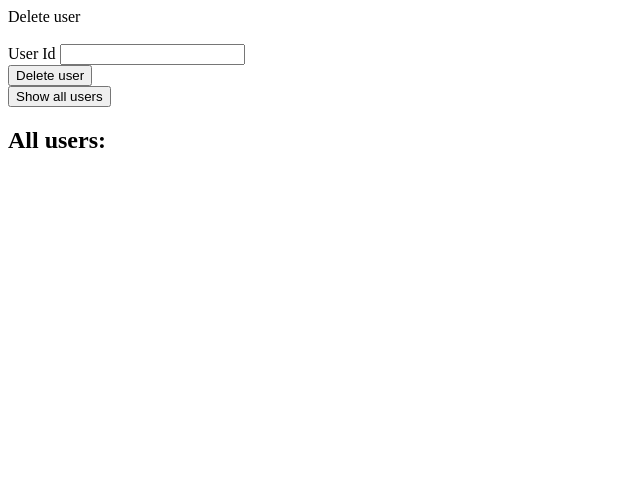
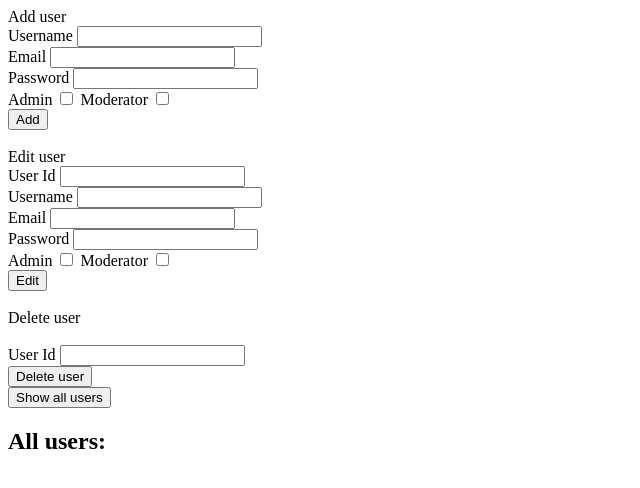
Before and after one commit to petrovicivan00/Backend_Node.js-Express-MongoDB-joi, a website: page app/static/models/users/users.html in a window 1280 px wide. Shown: the whole page, without its empty margins (0-640 px from the left). Drawn offline with Linux system fonts and the light colour scheme.

Commit message:
Add files via upload

```diff
--- a/app/static/models/movies/movies.js
+++ b/app/static/models/movies/movies.js
@@ -44,7 +44,6 @@ const addEntry = () => {
     const rating = document.getElementById("rating2").value;
 
     const requestData = {
-        movieId : movieId,
         title : title,
         genre : genre,
         year : Number.parseInt(year),
@@ -54,7 +53,7 @@ const addEntry = () => {
 
     const token = JSON.parse(localStorage.getItem("token"));
     fetch("http://localhost:3000/api/movies/" + movieId, {
-      method: "POST",
+      method: "PUT",
       headers: {
         "Content-Type": "application/json",
         token: `${token}`,
--- a/app/static/models/shows/shows.js
+++ b/app/static/models/shows/shows.js
@@ -47,7 +47,6 @@ const addEntry = () => {
     const rating = document.getElementById("rating2").value;
 
     const requestData = {
-        showId : showId,
         title : title,
         genre : genre,
         year : Number.parseInt(year),
@@ -58,7 +57,7 @@ const addEntry = () => {
 
     const token = JSON.parse(localStorage.getItem("token"));
     fetch("http://localhost:3000/api/shows/" + showId, {
-      method: "POST",
+      method: "PUT",
       headers: {
         "Content-Type": "application/json",
         token: `${token}`,
--- a/app/static/models/standups/standups.js
+++ b/app/static/models/standups/standups.js
@@ -41,7 +41,6 @@ const addEntry = () => {
     const rating = document.getElementById("rating2").value;
 
     const requestData = {
-        standupId : standupId,
         title : title,
         mainActor : mainActor,
         year : Number.parseInt(year),
@@ -50,7 +49,7 @@ const addEntry = () => {
 
     const token = JSON.parse(localStorage.getItem("token"));
     fetch("http://localhost:3000/api/standups/" + standupId, {
-      method: "POST",
+      method: "PUT",
       headers: {
         "Content-Type": "application/json",
         token: `${token}`,
--- a/app/static/models/users/users.html
+++ b/app/static/models/users/users.html
@@ -9,15 +9,64 @@
 <body>
     <div class="customCard">
         <div class="row">
-            <div id="users" class="col-sm-4 box">
+            <div id="addForm">
+                <div><label>Add user</label></div>
+                    <div>
+                        <label for="username">Username</label>
+                        <input id="username1" name="username" type="text">
+                    </div>
+                    <div>
+                        <label for="email">Email</label>
+                        <input id="email1" name="email" type="email">
+                    </div>
+                    <div>
+                        <label for="password">Password</label>
+                        <input id="password1" name="password" type="password">
+                    </div>
+                    <div>
+                        <label for="isAdmin">Admin</label>
+                        <input id="isAdmin1" name="isAdmin" type="checkbox" value="false">
 
+                        <label for="isModerator">Moderator</label>
+                        <input id="isModerator1" name="isModerator" type="checkbox" value="false">
+                    </div>
+                    <button type = "submit" onclick = "addEntry()" >Add</button>
             </div>
-            <div id = "addform">
+            <br>
+            <div id = "updateform">
+                <div><label>Edit user</label></div>
+                <div>
+                    <label for="userID">User Id</label>
+                    <input id="id2" name="userId" type="text">
+                </div>
+                    <div>
+                        <label for="username">Username</label>
+                        <input id="username2" name="username" type="text">
+                    </div>
+                    <div>
+                        <label for="email">Email</label>
+                        <input id="email2" name="email" type="email">
+                    </div>
+                    <div>
+                        <label for="password">Password</label>
+                        <input id="password2" name="password" type="password">
+                    </div>
+                    <div>
+                        <label for="isAdmin">Admin</label>
+                        <input id="isAdmin2" name="isAdmin" type="checkbox" value="false">
+
+                        <label for="isModerator">Moderator</label>
+                        <input id="isModerator2" name="isModerator" type="checkbox" value="false">
+                    </div>
+                    <button type = "submit" onclick = "editEntry()" >Edit</button>
+            </div>
+            <br>
+            </div>
                 <div><label>Delete user</label></div>
                 <br>
 
                 <label for="id">User Id</label>
-                <input type="text" id="id1">
+                <input type="text" id="id3">
 
 
                 <div><label></label></div>
@@ -28,8 +77,8 @@
                 <div class="col-6">
                     <h2>All users:</h2>
                     <ul id="getUsers"></ul>
-                  </div>
-        </div>
+                </div>
+
         </div>
     </div>
     <script src="./users.js"></script>
--- a/app/static/models/users/users.js
+++ b/app/static/models/users/users.js
@@ -1,7 +1,77 @@
+const addEntry = () => {
+
+  const username = document.getElementById("username1").value;
+  const email = document.getElementById("email1").value;
+  const password = document.getElementById("password1");
+  const isAdmin = document.getElementById("isAdmin1");
+  const isModerator = document.getElementById("isModerator1");
+
+  const requestData = {
+      username: username,
+      email: email,
+      password : password.value,
+      isAdmin: Boolean(isAdmin.isChecked),
+      isModerator: Boolean(isModerator.isChecked),
+  };
+
+  const token = JSON.parse(localStorage.getItem("token"));
+  fetch("http://localhost:2000/auth/register", {
+    method: "POST",
+    headers: {
+      "Content-Type": "application/json",
+      token: `${token}`,
+    },
+    body: JSON.stringify(requestData),
+  })
+    .then((res) => res.json())
+    .then((data) => {
+      if (data.message) {
+        if (jwtExpired(data.message)) return;
+        alert(JSON.stringify(data.message));
+        return;
+      }
+    });
+};
+
+const editEntry = () => {
+
+  const userId = document.getElementById("id2").value;
+  const username = document.getElementById("username2").value;
+  const email = document.getElementById("email2").value;
+  const password = document.getElementById("password2");
+  const isAdmin = document.getElementById("isAdmin2").isChecked;
+  const isModerator = document.getElementById("isModerator2").isChecked;
+
+  const requestData = {
+    username: username,
+    email: email,
+    password : password.value,
+    isAdmin: Boolean(isAdmin),
+    isModerator: Boolean(isModerator)
+  };
+
+  const token = JSON.parse(localStorage.getItem("token"));
+  fetch("http://localhost:3000/api/users/" + userId, {
+    method: "PUT",
+    headers: {
+      "Content-Type": "application/json",
+      token: `${token}`,
+    },
+    body: JSON.stringify(requestData),
+  })
+    .then((res) => res.json())
+    .then((data) => {
+      if (data.message) {
+        if (jwtExpired(data.message)) return;
+        alert(JSON.stringify(data.message));
+        return;
+      }
+    });
+};
 
   const deleteUser = () => {
 
-    const userId = document.getElementById("id1").value;
+    const userId = document.getElementById("id3").value;
 
     const requestData = {
       userId: userId,
@@ -27,6 +97,16 @@
       });
   };
 
+  const jwtExpired = (message) => {
+    if (message == "jwt expired") {
+      alert("Token expired!");
+      window.location.href = "/../../login.html";
+      localStorage.clear();
+      return true;
+    }
+    return false;
+  };
+
   const showUsers = () =>  {
 
     const token = JSON.parse(localStorage.getItem("token"));
```
Also changed, not shown: app/static/models/movies/movies.html (+2 -1 lines).
